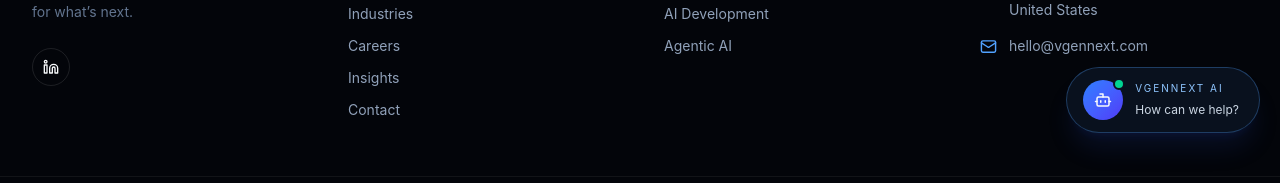
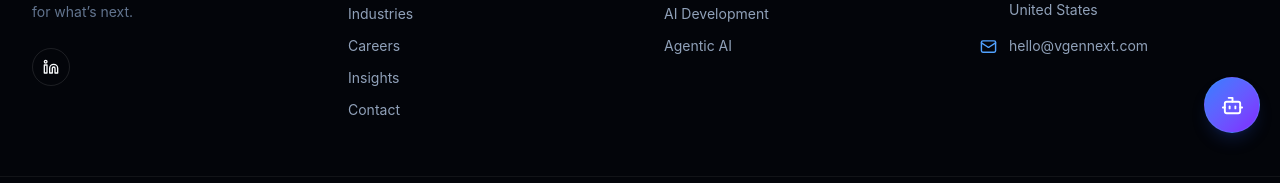
Before and after one commit to RAHULDUSI/vgennext, a React (Vite) app: page /terms in a window 1280 px wide. Shown: the part 647-830 px from the top of the page. Built offline with nearby package versions, Linux system fonts and the light colour scheme; no server answers.

Commit message:
Refactor ChatbotButton component for improved clarity

```diff
--- a/src/components/chatbot/ChatbotButton.tsx
+++ b/src/components/chatbot/ChatbotButton.tsx
@@ -1,13 +1,34 @@
-import { Bot, X } from 'lucide-react'
+import {
+  Bot,
+  X,
+} from 'lucide-react'
 
-export default function ChatbotButton({ open, onClick }: { open: boolean; onClick: () => void }) {
+interface Props {
+  open: boolean
+  onClick: () => void
+}
+
+export default function ChatbotButton({
+  open,
+  onClick,
+}: Props) {
   return (
-    <button onClick={onClick} aria-label="Open VGenNext AI" className="fixed bottom-5 right-5 z-[70] flex items-center gap-3 rounded-full border border-blue-400/30 bg-[#0a1220]/95 px-4 py-3 shadow-xl shadow-blue-900/20 backdrop-blur-xl hover:border-blue-300/50">
-      <span className="relative flex h-10 w-10 items-center justify-center rounded-full bg-gradient-to-br from-blue-500 to-indigo-600">
-        {open ? <X size={18} /> : <Bot size={18} />}
-        {!open && <span className="absolute -right-0.5 -top-0.5 h-3 w-3 rounded-full border-2 border-[#0a1220] bg-emerald-400" />}
-      </span>
-      <span className="hidden pr-1 text-left sm:block"><span className="block text-[10px] uppercase tracking-[.2em] text-blue-300">VGenNext AI</span><span className="text-xs text-slate-300">{open ? 'Close assistant' : 'How can we help?'}</span></span>
+    <button
+      type="button"
+      onClick={onClick}
+      data-chat-open
+      aria-label={
+        open
+          ? 'Close VGenNext AI'
+          : 'Open VGenNext AI'
+      }
+      className="fixed bottom-5 right-5 z-50 flex h-14 w-14 items-center justify-center rounded-full border border-blue-400/30 bg-gradient-to-br from-blue-500 to-violet-600 text-white shadow-lg shadow-blue-900/30 transition duration-300 hover:scale-105"
+    >
+      {open ? (
+        <X size={22} />
+      ) : (
+        <Bot size={23} />
+      )}
     </button>
   )
 }
```
